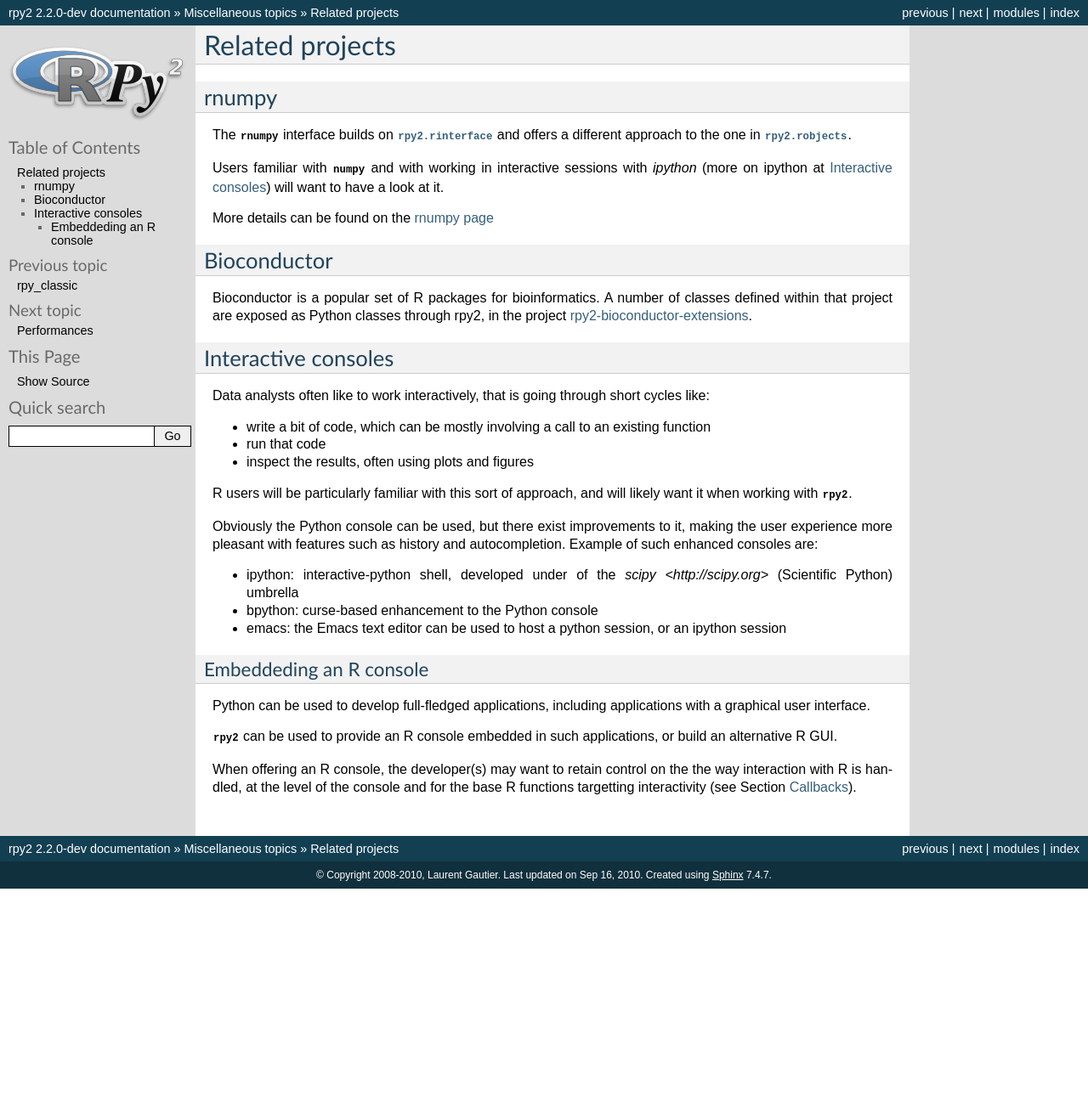
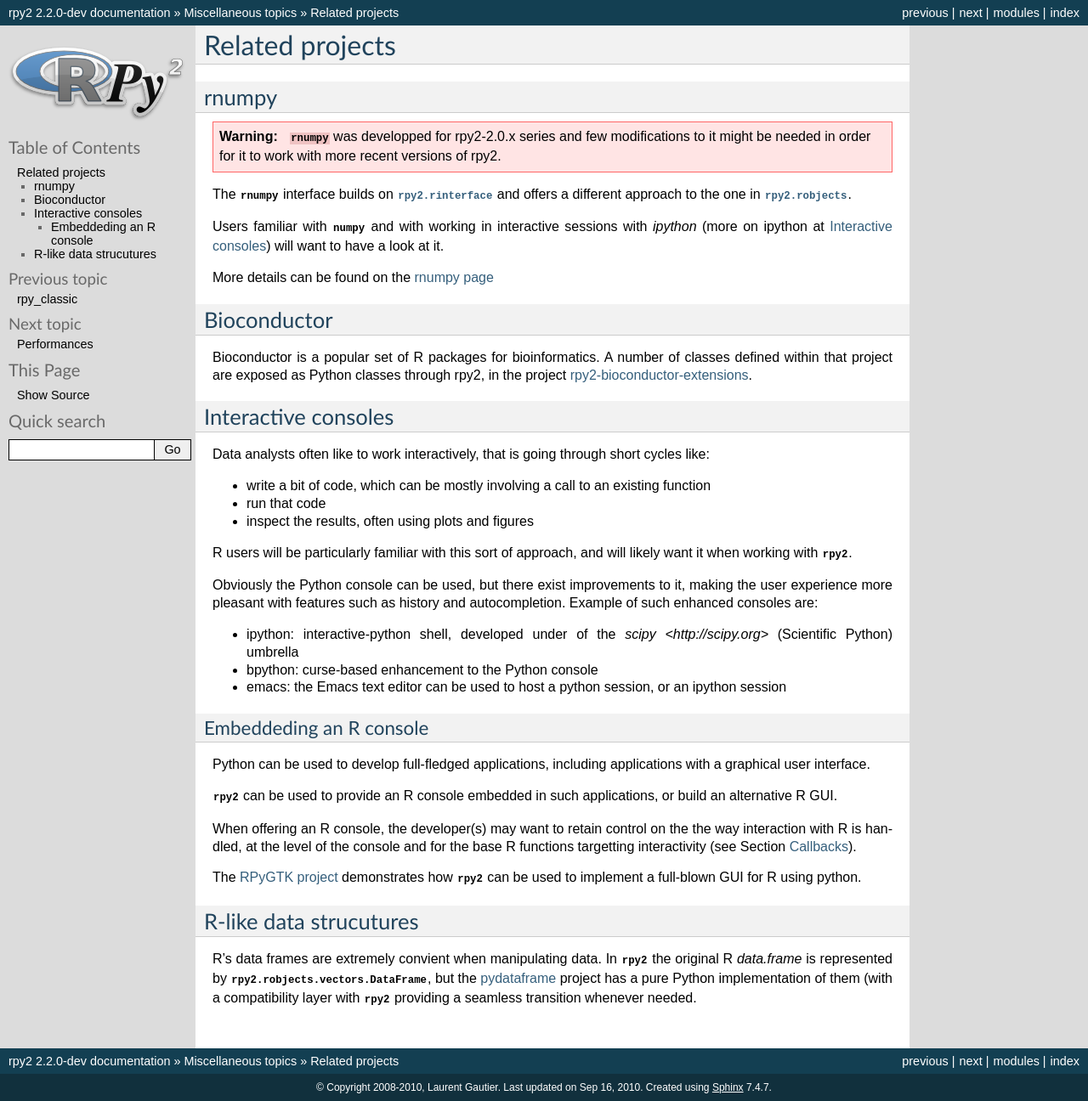
Before and after one commit to rpy2/rpy2, a Sphinx documentation site: the page built from doc/source/related_projects.rst, in a window 1280 px wide. Shown: the whole page at 85% size. Built offline with Sphinx 7.4.7, drawn with Linux system fonts in a browser that asks for light colours; formulas are drawn with MathJax 3; before the commit the page ends 1046 px from its top, so only the background shows below that.

Commit message:
more about related projects
--HG--
branch : version_2.2.x

```diff
--- a/doc/source/related_projects.rst
+++ b/doc/source/related_projects.rst
@@ -5,6 +5,12 @@ Related projects
 
 rnumpy
 ======
+
+.. warning::
+
+   :mod:`rnumpy` was developped for rpy2-2.0.x series and few modifications
+   to it might be needed in order for it to work with more recent versions
+   of rpy2.
 
 The :mod:`rnumpy` interface builds on :mod:`rpy2.rinterface`
 and offers a different approach to the one in :mod:`rpy2.robjects`.
@@ -66,3 +72,18 @@ or build an alternative R GUI.
 When offering an R console, the developer(s) may want to retain control on the
 the way interaction with R is handled, at the level of the console and for the
 base R functions targetting interactivity (see Section  :ref:`rinterface-callbacks`).
+
+The `RPyGTK project <http://code.google.com/p/rpygtk/>`_ demonstrates how
+:mod:`rpy2` can be used to implement a full-blown GUI for R using python.
+
+
+R-like data strucutures
+=======================
+
+R's data frames are extremely convient when manipulating data.
+In :mod:`rpy2` the original R `data.frame` is represented by
+:class:`rpy2.robjects.vectors.DataFrame`, but the
+`pydataframe <http://code.google.com/p/pydataframe/>`_ project
+has a pure Python implementation of them (with a compatibility
+layer with :mod:`rpy2` providing a seamless transition
+whenever needed.
```
